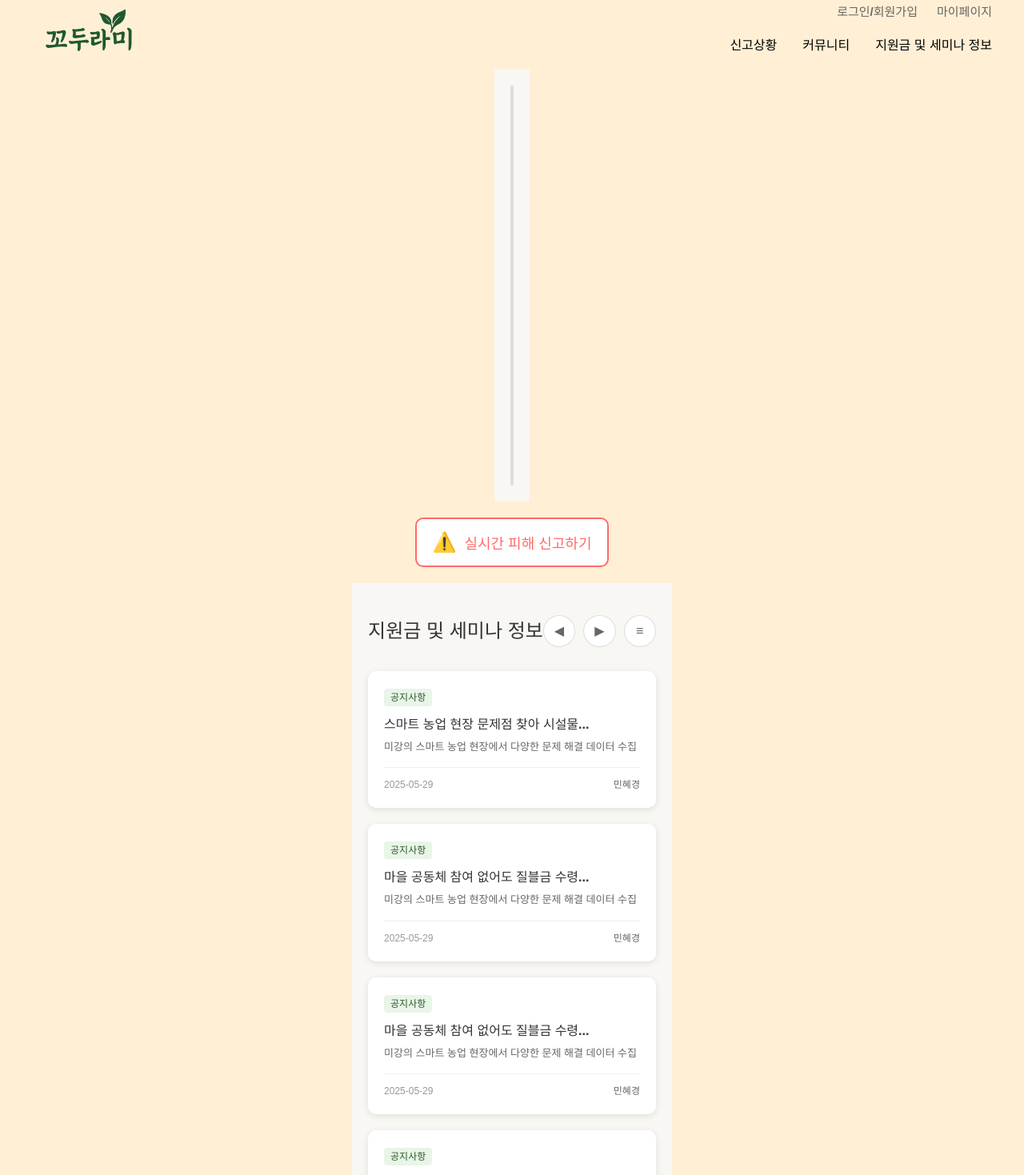
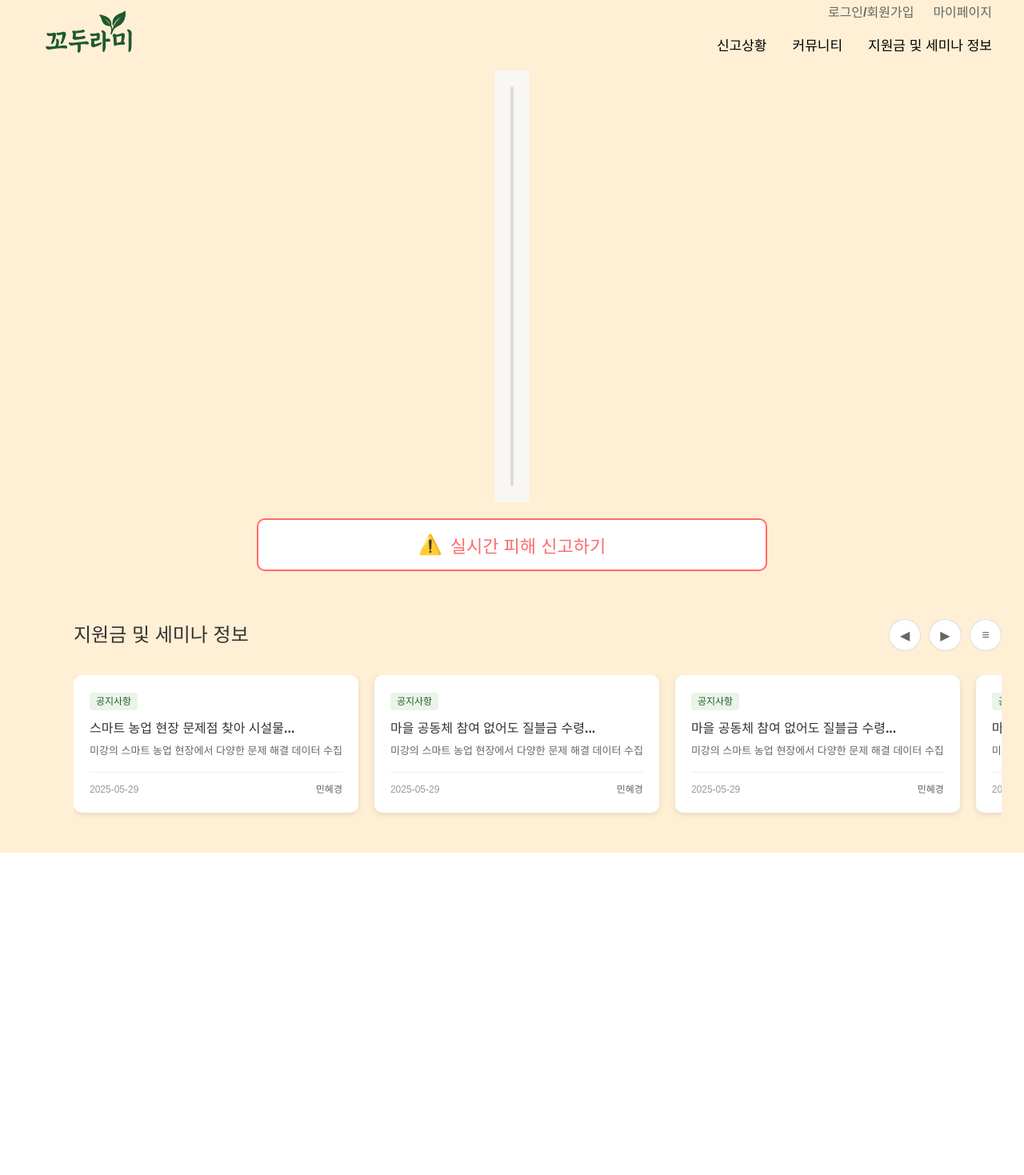
Before and after one commit to dmswl0709/ggodurami-frontend, a React (Vite) app: page / in a window 1280 px wide. Shown: the top 1469 px of the page at 80% size. After the commit the page ends 1066 px from the top, so only its background shows below. Built offline with nearby package versions, Linux system fonts and the light colour scheme.

Commit message:
chore: AlertBanner, NewsSection 크기 수정
1. AlertBanner 버튼 크기 키움 ( padding 값으로 키움)
2. NewsSection 아래로 정렬 되는 걸 옆으로 스크롤 하도록 수정

```diff
--- a/src/Components/AlertBanner/AlertBanner.tsx
+++ b/src/Components/AlertBanner/AlertBanner.tsx
@@ -14,14 +14,14 @@ const AlertBanner: React.FC = () => {
 
 const BannerContainer = styled.div`
   margin: 20px;
-  max-width: 800px;
+  max-width: 1200px;
   margin-left: auto;
   margin-right: auto;
 `;
 
 const BannerContent = styled.button`
   width: 100%;
-  padding: 15px 20px;
+  padding: 15px 200px;
   background-color: #fff;
   border: 2px solid #ff6b6b;
   border-radius: 10px;
@@ -51,7 +51,7 @@ const AlertIcon = styled.span`
 `;
 
 const BannerText = styled.span`
-  font-size: 18px;
+  font-size: 22px;
   color: #ff6b6b;
   font-weight: bold;
 
--- a/src/Components/Header/Header.tsx
+++ b/src/Components/Header/Header.tsx
@@ -44,8 +44,8 @@ const LogoImage = styled.img`
 const Nav = styled.nav`
   display: flex;
   gap: 32px;
-  font-size: 16px;
-  font-weight: 600;
+  font-size: 17px;
+  font-weight: 700;
   align-items: center;
 
   span {
--- a/src/Components/NewsSection/NewsSection.tsx
+++ b/src/Components/NewsSection/NewsSection.tsx
@@ -75,7 +75,7 @@ const NewsSection: React.FC = () => {
 
 const NewsContainer = styled.section`
   padding: 40px 20px;
-  background-color: #f9f7f4;
+  background-color: #FFEFD5;
   max-width: 1200px;
   margin: 0 auto;
 `;
@@ -128,17 +128,32 @@ const NavButton = styled.button`
 `;
 
 const NewsGrid = styled.div`
-  display: grid;
-  grid-template-columns: repeat(auto-fit, minmax(280px, 1fr));
+  display: flex;
   gap: 20px;
+  overflow-x: auto;
+  padding-bottom: 10px;
+
+  /* 스크롤바 스타일링 */
+  &::-webkit-scrollbar {
+    height: 8px;
+  }
+
+  &::-webkit-scrollbar-track {
+    background: #f1f1f1;
+    border-radius: 4px;
+  }
+
+  &::-webkit-scrollbar-thumb {
+    background: #c1c1c1;
+    border-radius: 4px;
+  }
+
+  &::-webkit-scrollbar-thumb:hover {
+    background: #a8a8a8;
+  }
 
   @media (max-width: 768px) {
-    grid-template-columns: repeat(auto-fit, minmax(250px, 1fr));
     gap: 15px;
-  }
-
-  @media (max-width: 480px) {
-    grid-template-columns: 1fr;
   }
 `;
 
@@ -148,6 +163,8 @@ const NewsCard = styled.div`
   padding: 20px;
   box-shadow: 0 2px 8px rgba(0, 0, 0, 0.1);
   transition: transform 0.2s, box-shadow 0.2s;
+  min-width: 280px;
+  flex-shrink: 0;
 
   &:hover {
     transform: translateY(-2px);
@@ -156,6 +173,11 @@ const NewsCard = styled.div`
 
   @media (max-width: 768px) {
     padding: 16px;
+    min-width: 250px;
+  }
+
+  @media (max-width: 480px) {
+    min-width: 220px;
   }
 `;
 
--- a/src/Components/TopBar/TopBar.tsx
+++ b/src/Components/TopBar/TopBar.tsx
@@ -20,8 +20,8 @@ const TopBarInner = styled.div`
 const TopBarNav = styled.nav`
   display: flex;
   gap: 24px;
-  font-size: 15px;
-  font-weight: 600;
+  font-size: 16px;
+  font-weight: 700;
 
   span {
     cursor: pointer;
```
